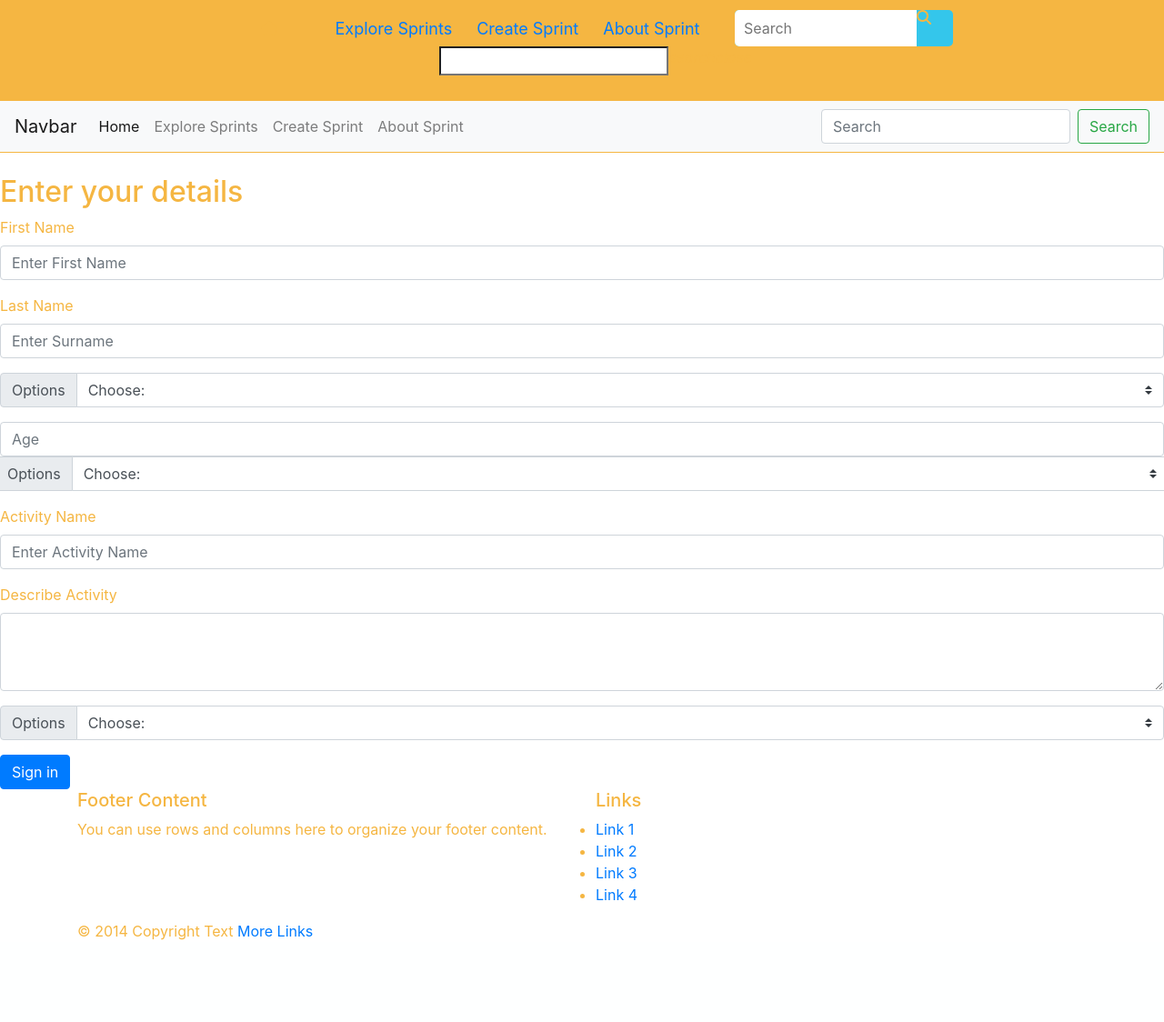
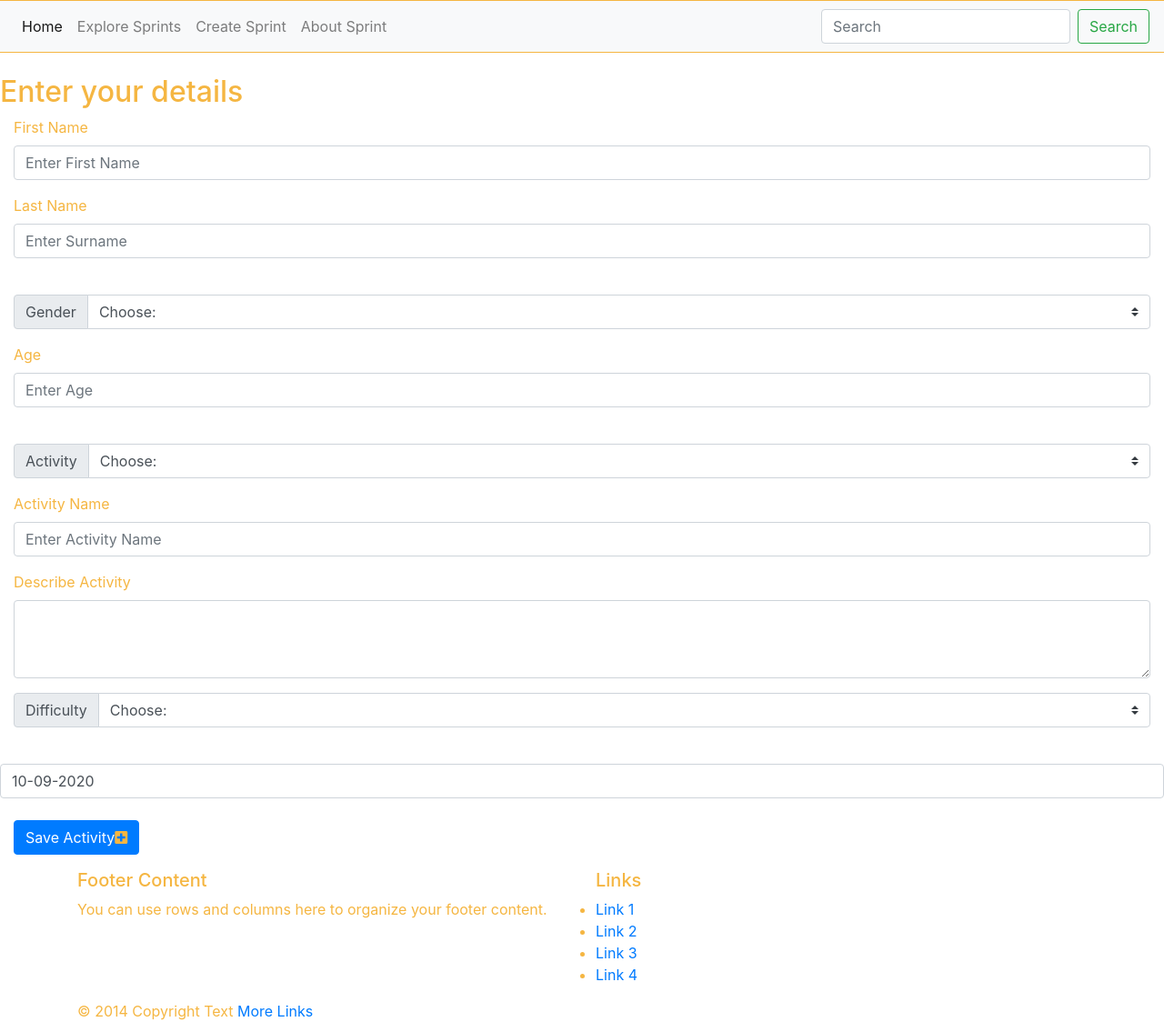
Before and after one commit to michodgs25/Sprint, a Flask app: page /add_activity in a window 1280 px wide. Shown: the whole page at 91% size. Before the commit the page ends 1034 px from the top, so only its background shows below. Run offline with Flask 2, Linux system fonts and the light colour scheme; data that the repository does not hold is empty; some libraries are stand-ins or nearby versions.

Commit message:
Update explore sprint accordian and nav-bar styling

```diff
--- a/static/js/script.js
+++ b/static/js/script.js
@@ -1,7 +1,7 @@
  //call document function
   $(document).ready(function(){
-      //collapsible navigation
-      $('.collapsible').collapsible();
+      //call accordian
+      $('.collapse').collapse()
 
     // trigger an autoresize for textarea 1& 2
 if ($('#textarea1').length > 0) {
@@ -20,14 +20,10 @@ if ($('#textarea2').length > 0) {
     $('select').formSelect();
 
     //call datepicker
-    $(".datepicker").datepicker({
-        format: "dd mmmm, yyyy",
-        yearRange: 3,
-        showClearBtn: true,
-        i18n: {
-            done: "Select"
-        }
-    });
+    $('.datepicker').datepicker({
+    format: 'mm/dd/yyyy',
+    startDate: '-3d'
+});
 
     //jQuery method for select boxes no longer a materialize library dependency, applied custom javascript
     var elems = document.querySelectorAll('select');
--- a/templates/add_activity.html
+++ b/templates/add_activity.html
@@ -2,64 +2,84 @@
 {% block content %}
 <br>
 <h2>Enter your details</h2>
-<form method="POST" action="{{ url_for('add_activity') }}">
+<form  class="needs-validation" method="POST" action="{{ url_for('add_activity') }}">
    <!--Input your first name-->
    <div class="form-group">
+   <div class="col">
       <label for="task_name">First Name</label>
-      <input name="task_name" id="task_first_name" type="text" class="form-control" placeholder="Enter First Name">
+      <input name="task_name" id="validationCustom01" type="text" class="form-control" placeholder="Enter First Name" required>
+   </div>
    </div>
    <!--Input your surname-->
    <div class="form-group">
+   <div class="col">
       <label for="task_surname">Last Name</label>
-      <input name="task_surname" id="task_last_name" type="text" class="form-control" placeholder="Enter Surname">
+      <input name="task_surname" id="validationCustom02" type="text" class="form-control" placeholder="Enter Surname" required>
    </div>
+   </div>
+   <br>
    <!--Select your gender-->
+   <div class="form-group">
+   <div class="col">
    <div class="input-group mb-3">
       <div class="input-group-prepend">
-         <label class="input-group-text" for="inputGroupSelect01">Options</label>
+         <label class="input-group-text" for="inputGroupSelect01">Gender</label>
       </div>
-      <select name="task_gender" for="task_age" class="custom-select" id="inputGroupSelect01">
+      <select name="task_gender" for="task_age" class="custom-select" id="inputGroupSelect01" required>
          <option selected>Choose:</option>
          <option value="Male">Male</option>
          <option value="Female">Female</option>
          <option value="Prefer not to say">Prefer not to say</option>
       </select>
    </div>
+ </div>
+</div>
+   <!--Input your age-->
+<div class="form-group">
+   <div class="col">
+      <label for="task_age">Age</label>
+      <input name="task_age" id="validationCustom03" type="text" class="form-control" placeholder="Enter Age" required>
    </div>
-   <!--Input your age-->
-   <div class="form-row">
+   </div>
+   <br>
+    <!--Select your activity-->
+<div class="form-group">
       <div class="col">
-         <input type="text" name="task_age" for="task_age" id="task_your_age" class="form-control" placeholder="Age">
-      </div>
-      <!--Select your activity-->
       <div class="input-group mb-3">
          <div class="input-group-prepend">
-            <label class="input-group-text" for="inputGroupSelect02">Options</label>
+            <label class="input-group-text" for="inputGroupSelect02">Activity</label>
          </div>
-         <select name="task_activity" for="task_activity" class="custom-select" id="inputGroupSelect02">
+         <select name="task_activity" for="task_activity" class="custom-select" id="inputGroupSelect02" required>
             <option selected>Choose:</option>
             <option value="Run">Run</option>
             <option value="Walk">Walk</option>
             <option value="Run and Walk">Run and Walk</option>
          </select>
       </div>
-   </div>
+      </div>
+      </div>
    <!--Input activity name-->
    <div class="form-group">
+   <div class="col">
       <label for="task_title">Activity Name</label>
-      <input name="task_title" id="task_activity_title" type="text" class="form-control" placeholder="Enter Activity Name">
+      <input name="task_title" id="task_activity_title" type="text" class="form-control" placeholder="Enter Activity Name" required>
+   </div>
    </div>
    <!--Enter activity description-->
    <div class="form-group">
+   <div class="col">
       <label for="task_description">Describe Activity</label>
-      <textarea name="task_description" class="form-control" id="exampleFormControlTextarea1" rows="3"></textarea>
+      <textarea name="task_description" class="form-control" id="exampleFormControlTextarea1" rows="3" required></textarea>
+   </div>
    </div>
    <!--Select activity difficulty-->
+   <div class="form-group">
+   <div class="col">
    <div class="input-group mb-3">
       <div class="input-group-prepend">
-         <label class="input-group-text" for="inputGroupSelect03">Options</label>
+         <label class="input-group-text" for="inputGroupSelect03">Difficulty</label>
       </div>
-      <select name="task_difficulty" for="task_difficulty" class="custom-select" id="inputGroupSelect03">
+      <select name="task_difficulty" for="task_difficulty" class="custom-select" id="inputGroupSelect03" required>
          <option selected>Choose:</option>
          <option value="Light">Light</option>
          <option value="Easy">Easy</option>
@@ -69,6 +89,18 @@
       </select>
    </div>
    </div>
-   <button type="submit" class="btn btn-primary">Sign in</button>
+   </div>
+<br>
+   <!--Date of activity calendar-->
+<div class="input-group input-daterange">
+    <input type="text" class="form-control" value="10-09-2020">
+</div>
+<br>
+<div class="form-group">
+  <div class="col">
+   <button type="submit" class="btn btn-primary">Save Activity<i class="fas fa-plus-square left"></i>
+   </button>
+  </div>
+</div>
 </form>
 {% endblock %}
--- a/templates/base.html
+++ b/templates/base.html
@@ -17,32 +17,10 @@
     <title>Sprint</title>
 </head>
 <body>
-<nav>
-  <ul>
-  <div>
-    <a class="home" href="{{ url_for('get_create_compare') }}"><i class="fas fa-home"></i></a>
-  </div>
-    <div class="items">
-    <li><a href="{{ url_for('get_tasks') }}">Explore Sprints</a></li>
-    <li><a href="{{ url_for('add_activity') }}">Create Sprint</a></li>
-    <li><a href="{{ url_for('get_about') }}">About Sprint</a></li>
-    </div>
-    <li class="search-icon">
-        <input type="search" placeholder="Search">
-        <span class="fas fa-search"></span>
-    </li>
-    <div>
-          <input id="search" type="search" required>
-          <label class="label-icon" for="search"><i class="material-icons">search</i></label>
-          <i class="material-icons">close</i>
-          </div>
-  </ul>
-</nav>
 <nav class="navbar navbar-expand-lg navbar-light bg-light">
   <button class="navbar-toggler" type="button" data-toggle="collapse" data-target="#navbarTogglerDemo03" aria-controls="navbarTogglerDemo03" aria-expanded="false" aria-label="Toggle navigation">
     <span class="navbar-toggler-icon"></span>
   </button>
-  <a class="navbar-brand" href="#">Navbar</a>
 
   <div class="collapse navbar-collapse" id="navbarTogglerDemo03">
     <ul class="navbar-nav mr-auto mt-2 mt-lg-0">
@@ -98,18 +76,16 @@
             </div>
           </div>
         </footer>
-        <!--fontawesome kit library-->
-        <script src="https://kit.fontawesome.com/a076d05399.js"></script>
+         <!-- Compiled and minified JavaScript -->
+         <script src="https://cdnjs.cloudflare.com/ajax/libs/materialize/1.0.0/js/materialize.min.js"></script>
         <!--jQuery library-->
-        <script src="https://code.jquery.com/jquery-3.5.1.min.js"
-           integrity="sha256-9/aliU8dGd2tb6OSsuzixeV4y/faTqgFtohetphbbj0=" crossorigin="anonymous"></script>
+        <script src="https://code.jquery.com/jquery-3.5.1.slim.min.js"
+        integrity="sha384-DfXdz2htPH0lsSSs5nCTpuj/zy4C+OGpamoFVy38MVBnE+IbbVYUew+OrCXaRkfj" crossorigin="anonymous"></script>
+        <!--bootstrap js-->
+        <script src="https://stackpath.bootstrapcdn.com/bootstrap/4.5.2/js/bootstrap.min.js"
+        integrity="sha384-B4gt1jrGC7Jh4AgTPSdUtOBvfO8shuf57BaghqFfPlYxofvL8/KUEfYiJOMMV+rV" crossorigin="anonymous"></script>
         <!--custom js-->
         <script src="{{ url_for('static', filename='js/script.js') }}"></script>
-        <script src="https://code.jquery.com/jquery-3.5.1.slim.min.js" integrity="sha384-DfXdz2htPH0lsSSs5nCTpuj/zy4C+OGpamoFVy38MVBnE+IbbVYUew+OrCXaRkfj" crossorigin="anonymous"></script>
-<script src="https://cdn.jsdelivr.net/npm/popper.js@1.16.1/dist/umd/popper.min.js"
-        integrity="sha384-9/reFTGAW83EW2RDu2S0VKaIzap3H66lZH81PoYlFhbGU+6BZp6G7niu735Sk7lN" crossorigin="anonymous"></script>
-<script src="https://stackpath.bootstrapcdn.com/bootstrap/4.5.2/js/bootstrap.min.js"
-        integrity="sha384-B4gt1jrGC7Jh4AgTPSdUtOBvfO8shuf57BaghqFfPlYxofvL8/KUEfYiJOMMV+rV" crossorigin="anonymous"></script>
     {% block scripts %}
     {% endblock %}
 </body>
```
Also changed, not shown: templates/explore.html (+11 -7 lines).
